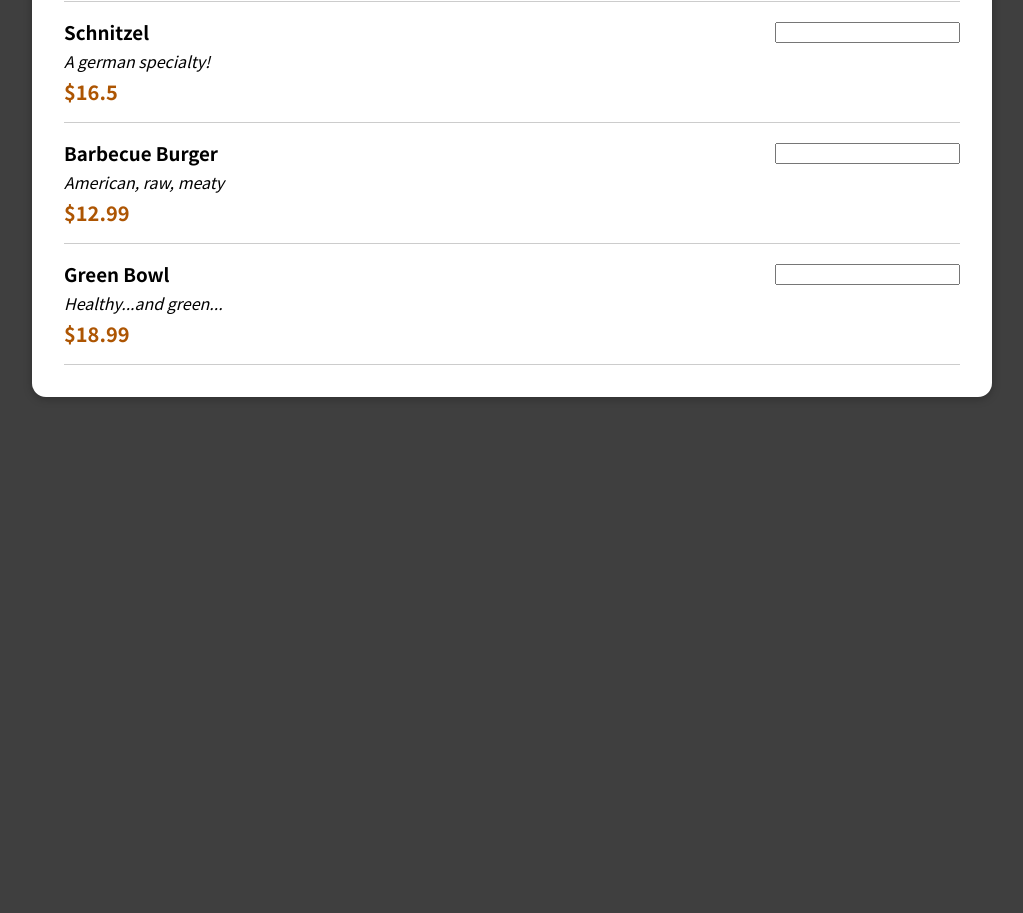
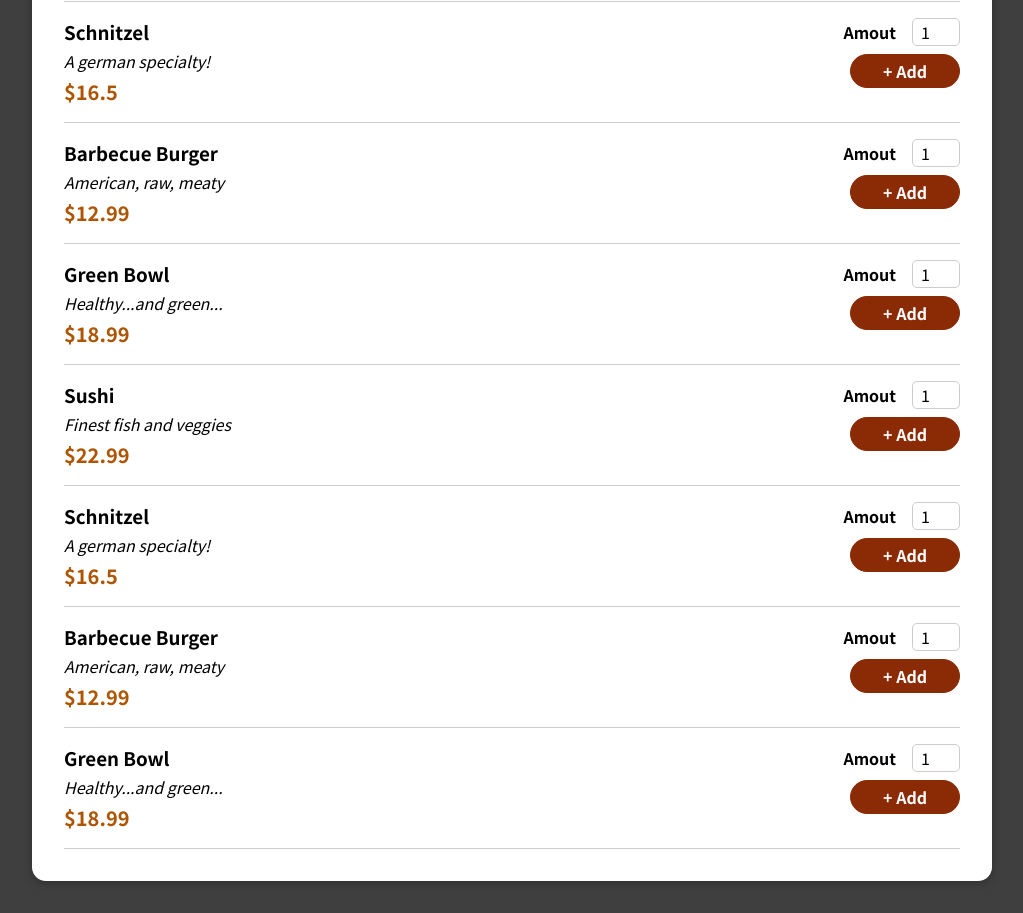
Before and after one commit to aakkss37/Food-Order-App, a React (Create React App) app: page / in a window 1280 px wide. Shown: the part 640-1553 px from the top of the page, without its empty margins (128-1151 px from the left). Before the commit the page ends 1069 px from the top, so only its background shows below. Built offline with nearby package versions, Linux system fonts and the light colour scheme.

Commit message:
Added custom input component

```diff
--- a/src/components/Meals/MealItem/MealItem.jsx
+++ b/src/components/Meals/MealItem/MealItem.jsx
@@ -1,4 +1,5 @@
 import css from "./MealItem.module.css"
+import MealItemForm from "./MealItemForm"
 
 const MealItem = (props) => {
         // const price =  props.price.toFixes(2);
@@ -9,7 +10,7 @@
                         <div className={css.price}>${props.price}</div>
                 </div>
                 <div>
-                        <input type="number" minLength={1} maxLength={5} step={1}  size={3}/>
+                        <MealItemForm/>
                 </div>
         </li>
 }
--- a/src/components/Meals/MealItem/MealItemForm.jsx
+++ b/src/components/Meals/MealItem/MealItemForm.jsx
@@ -0,0 +1,22 @@
+import Input from "../../UI/Input"
+import css from "./MealItemForm.module.css"
+
+const MealItemForm = (props)=>{
+        return <form action="" className={css.form}>
+                <Input
+                        type="number"
+                        lable="Amout"
+                        input={
+                                {
+                                        id: 'amount',
+                                        min: '1',
+                                        max: '5',
+                                        step: '1',
+                                        defaultValue: '1'
+                                }
+                        }
+                />
+                <button>+ Add</button>
+        </form>
+}
+export default MealItemForm
--- a/src/components/Meals/MealItem/MealItemForm.module.css
+++ b/src/components/Meals/MealItem/MealItemForm.module.css
@@ -0,0 +1,20 @@
+.form {
+        text-align: right;
+}
+
+.form button {
+        font: inherit;
+        cursor: pointer;
+        background-color: #8a2b06;
+        border: 1px solid #8a2b06;
+        color: white;
+        padding: 0.25rem 2rem;
+        border-radius: 20px;
+        font-weight: bold;
+}
+
+.form button:hover,
+.form button:active {
+        background-color: #641e03;
+        border-color: #641e03;
+}
--- a/src/components/Meals/MealsAvailable.jsx
+++ b/src/components/Meals/MealsAvailable.jsx
@@ -27,6 +27,30 @@
                 description: 'Healthy...and green...',
                 price: 18.99,
         },
+        {
+                id: 'm5',
+                name: 'Sushi',
+                description: 'Finest fish and veggies',
+                price: 22.99,
+        },
+        {
+                id: 'm6',
+                name: 'Schnitzel',
+                description: 'A german specialty!',
+                price: 16.5,
+        },
+        {
+                id: 'm7',
+                name: 'Barbecue Burger',
+                description: 'American, raw, meaty',
+                price: 12.99,
+        },
+        {
+                id: 'm8',
+                name: 'Green Bowl',
+                description: 'Healthy...and green...',
+                price: 18.99,
+        }
 ];
 
 const MealsAvailable = ()=>{
--- /dev/null
+++ b/src/components/UI/Input.jsx
@@ -0,0 +1,9 @@
+import css from "./Input.module.css"
+
+const Input = (props)=>{
+        return <div className={css.input}>
+                <label htmlFor={props.input.id}>{props.lable}</label>
+                <input type={props.type} {...props.input} />
+        </div>
+}
+export default Input
--- /dev/null
+++ b/src/components/UI/Input.module.css
@@ -0,0 +1,18 @@
+.input {
+        display: flex;
+        align-items: center;
+        margin-bottom: 0.5rem;
+}
+
+.input label {
+        font-weight: bold;
+        margin-right: 1rem;
+}
+
+.input input {
+        width: 3rem;
+        border-radius: 5px;
+        border: 1px solid #ccc;
+        font: inherit;
+        padding-left: 0.5rem;
+}
```
Also changed, not shown: 1 other file (tests, documents, lock files or other folders).
